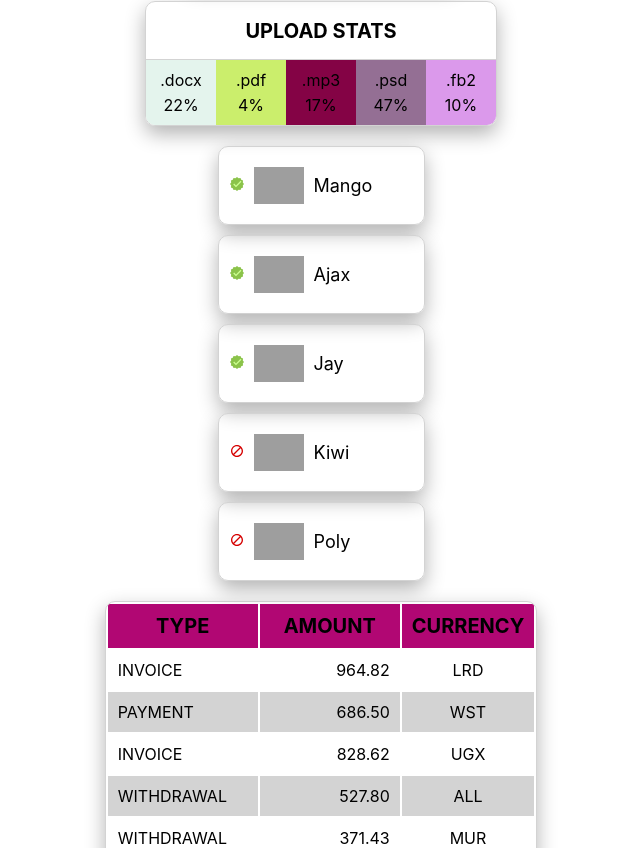
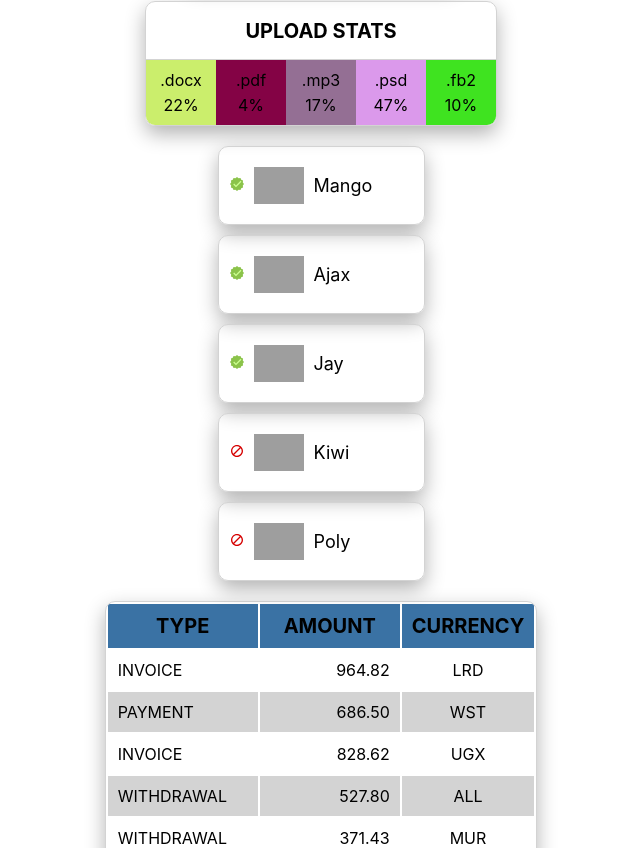
Before and after one commit to Hi-tei-hi-me/goit-react-hw-01-components, a React (Create React App) app: page / in a window 1280 px wide. Shown: the part 417-1265 px from the top of the page, without its empty margins (319-959 px from the left). Built offline with nearby package versions, Linux system fonts and the light colour scheme; grey boxes are pictures that could not be loaded.

Commit message:
Finalized HW

```diff
--- a/src/components/FriendList/FriendList.jsx
+++ b/src/components/FriendList/FriendList.jsx
@@ -7,7 +7,7 @@ export default function FriendList({ friends }) {
   return (
     <List>
       {friends.map(({ avatar, name, isOnline, id }) => {
-        return <FriendListItem id={id} avatar={avatar} name={name} isOnline={isOnline} />;
+        return <FriendListItem key={id} id={id} avatar={avatar} name={name} isOnline={isOnline} />;
       })}
     </List>
   );
--- a/src/components/FriendList/FriendListItem.jsx
+++ b/src/components/FriendList/FriendListItem.jsx
@@ -1,11 +1,11 @@
 import PropTypes from 'prop-types';
-import defaultAvatar from '../../utils/defaultAvatar.jpg';
+import defaultAvatar from '../../assets/defaultAvatar.jpg';
 import { FcApproval, FcCancel } from 'react-icons/fc';
 import { Item, Status, Avatar, Name } from './ListOfFriends.styled';
 
 export default function FriendListItem({ avatar = defaultAvatar, name, isOnline, id }) {
   return (
-    <Item key={id}>
+    <Item>
       <Status>{isOnline ? <FcApproval /> : <FcCancel />}</Status>
       <Avatar src={avatar} alt={name} width="48" />
       <Name>{name}</Name>
@@ -14,8 +14,8 @@ export default function FriendListItem({ avatar = defaultAvatar, name, isOnline,
 }
 
 FriendListItem.propTypes = {
-  avatar: PropTypes.string,
+  avatar: PropTypes.string.isRequired,
   name: PropTypes.string.isRequired,
-  isOnline: PropTypes.bool,
+  isOnline: PropTypes.bool.isRequired,
   id: PropTypes.number.isRequired,
 };
--- a/src/components/Profile/Profile.js
+++ b/src/components/Profile/Profile.js
@@ -1,7 +1,7 @@
 import PropTypes from 'prop-types';
 import css from './Profile.module.css';
 import { getRandomColor } from '../../utils/getRandomColor';
-import defaultAvatar from '../../utils/defaultAvatar.jpg';
+import defaultAvatar from '../../assets/defaultAvatar.jpg';
 
 export const Profile = props => {
   const { avatar = defaultAvatar, username, tag, location, stats } = props;
@@ -37,8 +37,12 @@ export const Profile = props => {
 
 Profile.propTypes = {
   username: PropTypes.string.isRequired,
-  tag: PropTypes.string,
-  location: PropTypes.string,
-  avatar: PropTypes.string,
-  stats: PropTypes.objectOf(PropTypes.number),
+  tag: PropTypes.string.isRequired,
+  location: PropTypes.string.isRequired,
+  avatar: PropTypes.string.isRequired,
+  stats: PropTypes.shape({
+    followers: PropTypes.number.isRequired,
+    views: PropTypes.number.isRequired,
+    likes: PropTypes.number.isRequired,
+  }).isRequired,
 };
--- a/src/components/Profile/Profile.module.css
+++ b/src/components/Profile/Profile.module.css
@@ -36,7 +36,6 @@
   gap: 5px;
   padding: 10px;
   border-top: 1px solid lightgrey;
-  background-color: lightgrey;
 }
 
 .statsBlock {
--- a/src/components/Statistics/Statistics.js
+++ b/src/components/Statistics/Statistics.js
@@ -26,7 +26,7 @@ export const Statistics = ({ title, stats }) => {
 };
 
 Statistics.propTypes = {
-  title: PropTypes.string,
+  title: PropTypes.string.isRequired,
   stats: PropTypes.arrayOf(
     PropTypes.shape({
       id: PropTypes.string.isRequired,
--- a/src/components/TransactionHistory/TransactionHistory.jsx
+++ b/src/components/TransactionHistory/TransactionHistory.jsx
@@ -1,5 +1,4 @@
 import PropTypes from 'prop-types';
-import { getRandomColor } from '../../utils/getRandomColor';
 import {
   TransactionTable,
   TableHead,
@@ -14,10 +13,7 @@ import {
 export default function TransactionHistory({ items }) {
   return (
     <TransactionTable>
-      <TableHead
-        style={{
-          backgroundColor: getRandomColor(),
-        }}>
+      <TableHead>
         <TableRow>
           <TableHeader>Type</TableHeader>
           <TableHeader>Amount</TableHeader>
@@ -27,7 +23,6 @@ export default function TransactionHistory({ items }) {
       <TableBody>
         {items.map(({ id, type, amount, currency }) => {
           amount = Number(amount).toLocaleString(undefined, { minimumFractionDigits: 2 });
-          console.log(amount);
           return (
             <TableRow key={id}>
               <TypeData>{type}</TypeData>
@@ -45,9 +40,9 @@ TransactionHistory.propTypes = {
   items: PropTypes.arrayOf(
     PropTypes.exact({
       id: PropTypes.string.isRequired,
-      type: PropTypes.string,
+      type: PropTypes.string.isRequired,
       amount: PropTypes.string.isRequired,
-      currency: PropTypes.string,
+      currency: PropTypes.string.isRequired,
     }).isRequired
   ).isRequired,
 };
--- a/src/components/TransactionHistory/TransactionHistory.styled.jsx
+++ b/src/components/TransactionHistory/TransactionHistory.styled.jsx
@@ -1,4 +1,5 @@
 import styled from '@emotion/styled';
+import { getRandomColor } from '../../utils/getRandomColor';
 
 export const TransactionTable = styled.table`
   margin: 20px auto;
@@ -10,10 +11,11 @@ export const TransactionTable = styled.table`
 
 export const TableHead = styled.thead`
   font-size: 20px;
+  background-color: ${getRandomColor()};
 `;
 
 export const TableRow = styled.tr`
-  &:nth-child(even) {
+  &:nth-of-type(even) {
     background-color: lightgrey;
   }
   &:hover,
```
Also changed, not shown: src/components/App.jsx (+4 -4 lines), src/assets/defaultAvatar.jpg (renamed from src/utils/defaultAvatar.jpg), src/data/data.json (renamed from src/components/Statistics/data.json), src/data/friends.json (renamed from src/components/FriendList/friends.json), src/data/transactions.json (renamed from src/components/TransactionHistory/transactions.json), src/data/user.json (renamed from src/components/Profile/user.json).
